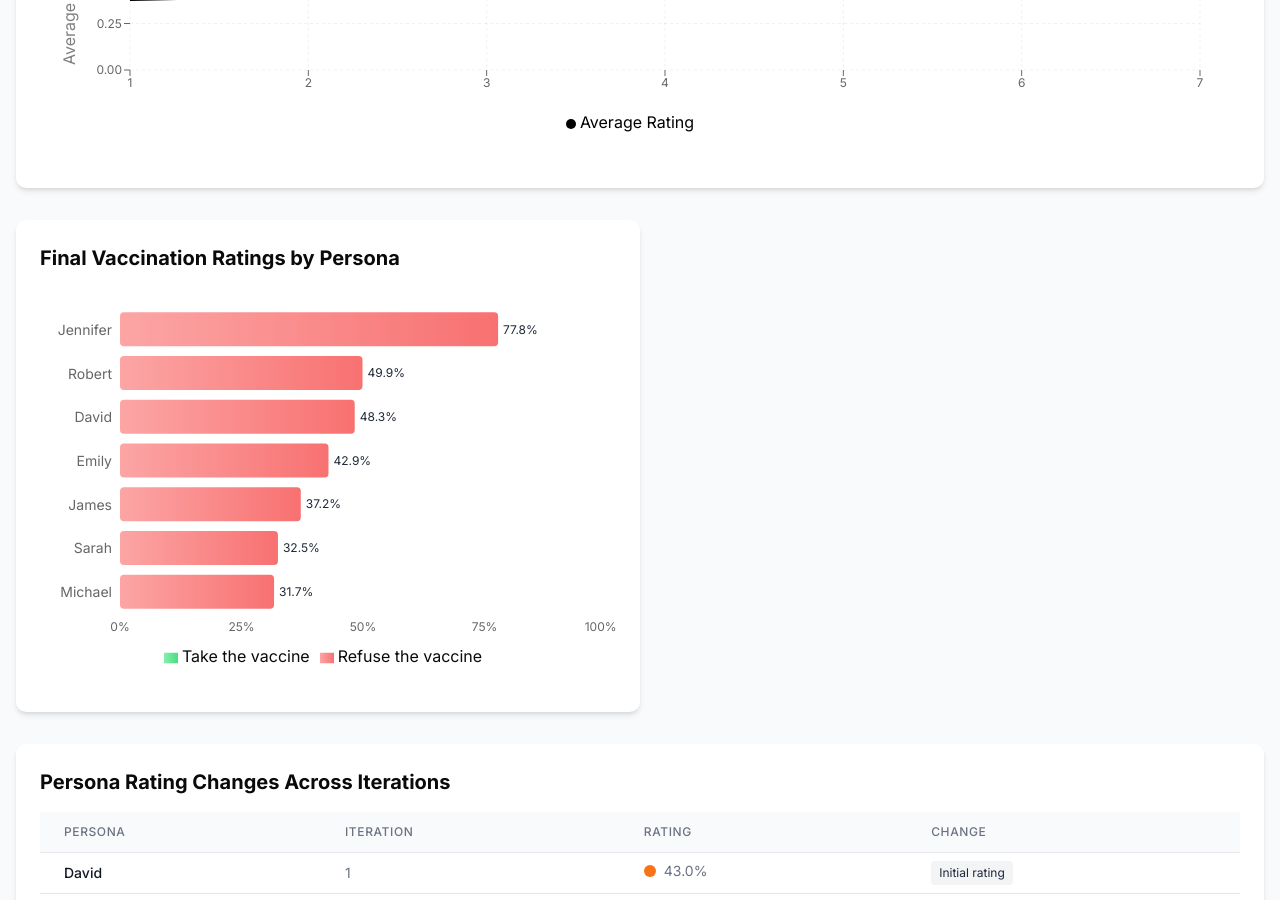
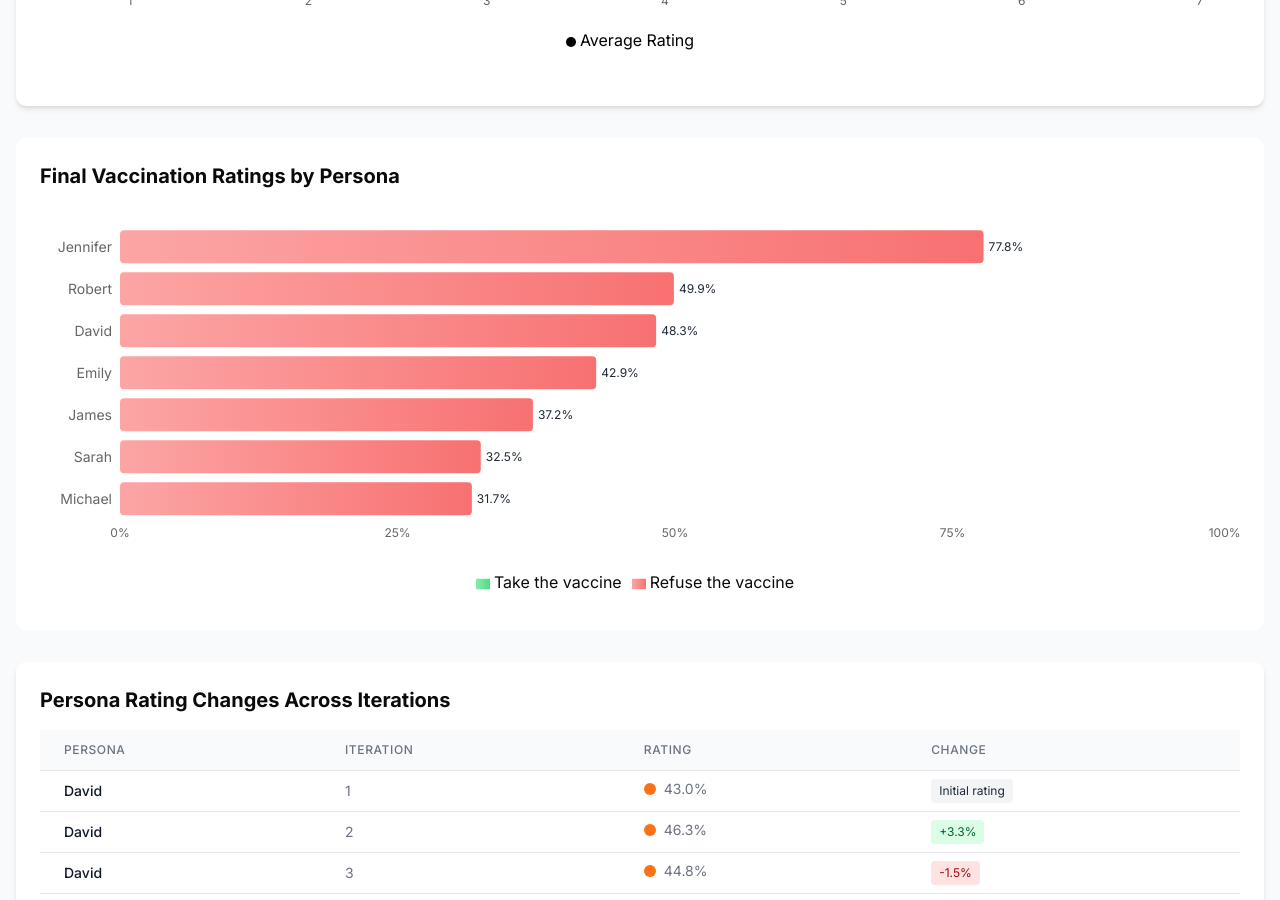
Before and after one commit to EduardKakosyan/atlantic-ai-conference-hackathon, a Next.js app in the folder dashboard/: page / in a window 1280 px wide. Shown: the part 2040-2940 px from the top of the page. Built offline with nearby package versions, Linux system fonts and the light colour scheme.

Commit message:
fix layout

```diff
--- a/dashboard/src/app/layout.tsx
+++ b/dashboard/src/app/layout.tsx
@@ -18,7 +18,7 @@ export default function RootLayout({
     <html lang="en">
       <body className={inter.className}>
         {/* <Navbar /> */}
-        <main className="bg-gray-50 dark:bg-gray-900">
+        <main className="bg-gray-50 dark:bg-gray-900 scroll-smooth">
           {children}
         </main>
       </body>
--- a/dashboard/src/app/page.tsx
+++ b/dashboard/src/app/page.tsx
@@ -70,21 +70,20 @@ export default function RootPage() {
           <SimpleRatingChart data={personaData} className="w-full" />
         </div>
         <div className="flex flex-col md:flex-row gap-8">
-          <div className="bg-white p-6 rounded-lg shadow-md md:w-2/5 w-full">
+          <div className="bg-white p-6 rounded-lg shadow-md md:w-3/5 w-full">
             <ConversionTrajectory data={personaData} className="w-full" />
           </div>
-          <div className="bg-white p-6 rounded-lg shadow-md md:w-3/5 w-full">
+          <div className="bg-white p-6 rounded-lg shadow-md md:w-2/5 w-full">
             <VaccinePieChart dataSource={getDataSource()} className="w-full" />
           </div>
         </div>
         <div className="bg-white p-6 rounded-lg shadow-md">
           <NewsImpactAnalysis data={personaData} className="w-full" />
         </div>
-        <div className="flex flex-col md:flex-row gap-8">
-          <div className="bg-white p-6 rounded-lg shadow-md md:w-1/2 w-full">
-            <FinalRatingsByPersona data={personaData} className="w-full" />
-          </div>
+        <div className="bg-white p-6 rounded-lg shadow-mdw-full">
+          <FinalRatingsByPersona data={personaData} className="w-full" />
         </div>
+
         <div className="bg-white p-6 rounded-lg shadow-md">
           <RatingTable data={personaData} className="w-full" />
         </div>
--- a/dashboard/src/components/charts/bar-chart.tsx
+++ b/dashboard/src/components/charts/bar-chart.tsx
@@ -121,7 +121,7 @@ export function FinalRatingsByPersona({ data, className }: FinalRatingsByPersona
               tickLine={false}
             />
             <Tooltip content={<CustomTooltip />} />
-            <Legend />
+            <Legend verticalAlign="bottom" height={36} wrapperStyle={{ paddingTop: 20 }} />
             <Bar
               dataKey="aboveThresholdRating"
               name="Take the vaccine"
--- a/dashboard/src/components/charts/pie-chart.tsx
+++ b/dashboard/src/components/charts/pie-chart.tsx
@@ -78,7 +78,7 @@ export const VaccinePieChart = ({ className, dataSource = "all" }: PieChartProps
   return (
     <div className={className}>
       <h2 className="text-xl font-semibold mb-4">Initial Stance on Vaccines</h2>
-      <div className="h-[320px]">
+      <div className="h-[400px]">
         <ResponsiveContainer width="100%" height="100%">
           <PieChart>
             <Pie
--- a/dashboard/src/components/insights/converstion-trajectory.tsx
+++ b/dashboard/src/components/insights/converstion-trajectory.tsx
@@ -169,7 +169,7 @@ export function ConversionTrajectory({ className, data }: ConversionTrajectoryPr
         <span className="inline-flex items-center"><span className="text-red-500 mr-1">↓</span> Negative change</span>
       </p>
 
-      <div className="h-[450px] w-full">
+      <div className="h-[400px] w-full">
         <ResponsiveContainer width="100%" height="100%">
           <BarChart
             data={trajectoryData}
```
